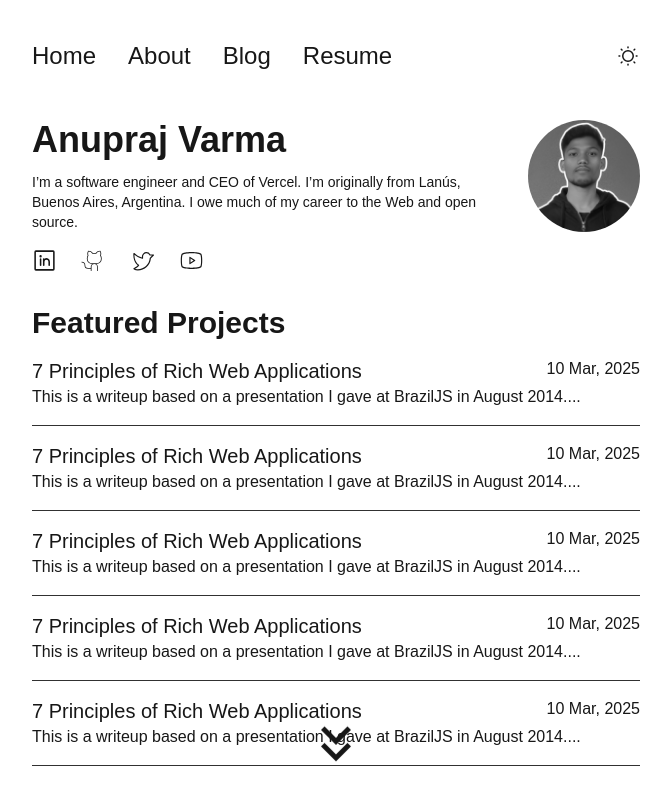
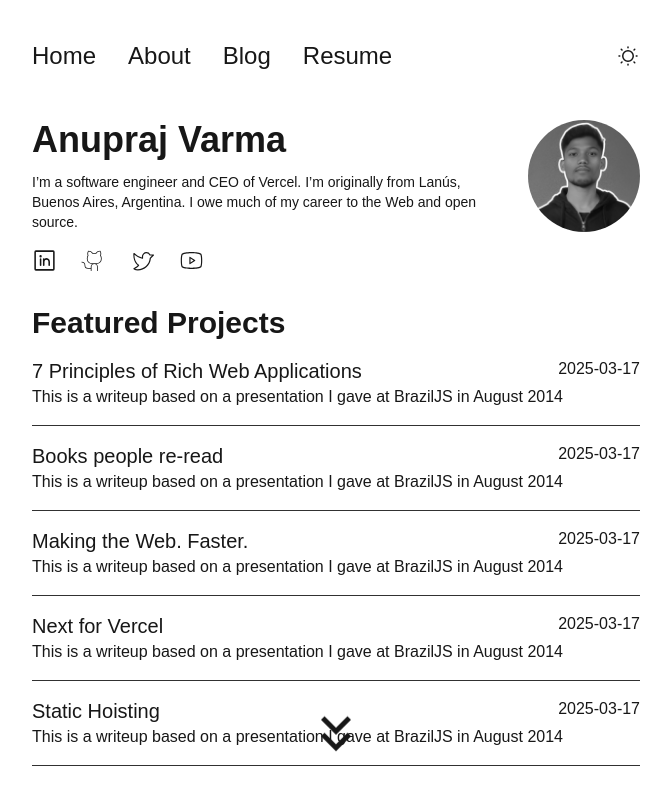
Before and after one commit to anuprajvarma/portfolio, a Next.js app: page / in a window 1280 px wide. Shown: the top 800 px of the page, without its empty margins (304-975 px from the left). Built offline with nearby package versions, Linux system fonts and the light colour scheme.

Commit message:
reafactoring code: first made a component for all social media links second remove custom blog list and fetch allblogs and render by map funtion

```diff
--- a/app/page.tsx
+++ b/app/page.tsx
@@ -1,9 +1,88 @@
-import Home from "@/components/Home";
+import Image from "next/image";
+import { getAllPosts } from "@/lib/mdx";
+import { MdKeyboardDoubleArrowDown } from "react-icons/md";
+import Link from "next/link";
+import { Github, Twitter, Linkedin, Youtube } from "@/components/socialLinks";
 
-export default function Page() {
+export default async function Page() {
+  const posts = await getAllPosts();
   return (
     <div className="w-[40rem] m-auto">
-      <Home />
+      <div className="p-4 py-6 w-full flex flex-col gap-8">
+        <div className="flex justify-between w-full">
+          <div className="w-9/12 flex flex-col gap-3">
+            <h1 className="text-4xl font-bold">Anupraj Varma</h1>
+            <div className="flex flex-col gap-4">
+              <p className="text-sm">
+                I’m a software engineer and CEO of Vercel. I’m originally from
+                Lanús, Buenos Aires, Argentina. I owe much of my career to the
+                Web and open source.
+              </p>
+              <div className="flex gap-6 cursor-pointer">
+                <Linkedin />
+                <Github />
+                <Twitter />
+                <Youtube />
+              </div>
+            </div>
+          </div>
+          <div className="h-[7rem] w-[7rem]">
+            <Image
+              className="rounded-full"
+              src="/portfolio_pic.png"
+              alt="Portfolio pic"
+              width={50}
+              height={50}
+              layout="responsive"
+            />
+          </div>
+        </div>
+        <div>
+          <h1 className="text-3xl font-bold">Featured Projects</h1>
+          <div className="flex flex-col w-full cursor-pointer">
+            {posts.length === 0 ? (
+              <p>No blog posts found.</p>
+            ) : (
+              <>
+                {posts.map((post) => {
+                  return (
+                    <Link
+                      key={post.slug}
+                      href={`/blog/${post.slug}`}
+                      className="py-4 border-b border-grey-light w-full hover:bg-grey"
+                    >
+                      <div className="flex justify-between">
+                        <h2 className="text-xl font-medium">
+                          {post.frontmatter.title}
+                        </h2>
+                        <p>{post.frontmatter.date}</p>
+                      </div>
+                      <p className="font-medium line-clamp-2">
+                        {post.frontmatter.description}
+                      </p>
+                    </Link>
+                  );
+                })}
+              </>
+            )}
+          </div>
+          <div className="flex flex-col cursor-pointer">
+            <div className="relative w-full flex justify-center">
+              <div className="fixed bottom-0 cursor-pointer w-6/12 flex items-center flex-col">
+                <Link
+                  href="/blog"
+                  className="w-4/12 flex flex-col justify-center items-center text-center"
+                >
+                  <MdKeyboardDoubleArrowDown
+                    size={60}
+                    className="my-6 cursor-pointer animate-bounce"
+                  />
+                </Link>
+              </div>
+            </div>
+          </div>
+        </div>
+      </div>
     </div>
   );
 }
--- a/components/Home.tsx
+++ /dev/null
@@ -1,135 +0,0 @@
-import Image from "next/image";
-import {
-  PiGithubLogoThin,
-  PiLinkedinLogo,
-  PiTwitterLogoLight,
-  PiYoutubeLogoLight,
-} from "react-icons/pi";
-import { MdKeyboardDoubleArrowDown } from "react-icons/md";
-import Link from "next/link";
-
-const Home = () => {
-  return (
-    <div className="p-4 py-6 w-full flex flex-col gap-8">
-      <div className="flex justify-between w-full">
-        <div className="w-9/12 flex flex-col gap-3">
-          <h1 className="text-4xl font-bold">Anupraj Varma</h1>
-          <div className="flex flex-col gap-4">
-            <p className="text-sm">
-              I’m a software engineer and CEO of Vercel. I’m originally from
-              Lanús, Buenos Aires, Argentina. I owe much of my career to the Web
-              and open source.
-            </p>
-            <div className="flex gap-6 cursor-pointer">
-              <Link
-                href="https://www.linkedin.com/in/anuprajvarma/"
-                target="_blank"
-              >
-                <PiLinkedinLogo size={25} />
-              </Link>
-              <Link href="https://github.com/anuprajvarma" target="_blank">
-                <PiGithubLogoThin size={25} />
-              </Link>
-              <Link href="https://x.com/Anupraj_varma" target="_blank">
-                <PiTwitterLogoLight size={25} />
-              </Link>
-              <Link href="https://www.youtube.com/@MarkVerma" target="_blank">
-                <PiYoutubeLogoLight size={25} />
-              </Link>
-            </div>
-          </div>
-        </div>
-        <div className="h-[7rem] w-[7rem]">
-          <Image
-            className="rounded-full"
-            src="/portfolio_pic.png"
-            alt="Portfolio pic"
-            width={50}
-            height={50}
-            layout="responsive"
-          />
-        </div>
-      </div>
-      <div>
-        <h1 className="text-3xl font-bold">Featured Projects</h1>
-        <div className="flex flex-col cursor-pointer">
-          <div className="py-4 border-b border-grey-light hover:bg-grey">
-            <div className="flex justify-between">
-              <h2 className="text-xl font-medium">
-                7 Principles of Rich Web Applications
-              </h2>
-              <p>10 Mar, 2025</p>
-            </div>
-            <p className="font-medium">
-              This is a writeup based on a presentation I gave at BrazilJS in
-              August 2014....
-            </p>
-          </div>
-          <div className="py-4 border-b border-grey-light hover:bg-grey">
-            <div className="flex justify-between">
-              <h2 className="text-xl font-medium">
-                7 Principles of Rich Web Applications
-              </h2>
-              <p>10 Mar, 2025</p>
-            </div>
-            <p className="font-medium">
-              This is a writeup based on a presentation I gave at BrazilJS in
-              August 2014....
-            </p>
-          </div>
-          <div className="py-4 border-b border-grey-light hover:bg-grey">
-            <div className="flex justify-between">
-              <h2 className="text-xl font-medium">
-                7 Principles of Rich Web Applications
-              </h2>
-              <p>10 Mar, 2025</p>
-            </div>
-            <p className="font-medium">
-              This is a writeup based on a presentation I gave at BrazilJS in
-              August 2014....
-            </p>
-          </div>
-          <div className="py-4 border-b border-grey-light hover:bg-grey">
-            <div className="flex justify-between">
-              <h2 className="text-xl font-medium">
-                7 Principles of Rich Web Applications
-              </h2>
-              <p>10 Mar, 2025</p>
-            </div>
-            <p className="font-medium">
-              This is a writeup based on a presentation I gave at BrazilJS in
-              August 2014....
-            </p>
-          </div>
-          <div className="relative w-full flex justify-center">
-            <div className="py-4 border-b w-full border-grey-light hover:bg-grey ">
-              <div className="flex justify-between">
-                <h2 className="text-xl font-medium">
-                  7 Principles of Rich Web Applications
-                </h2>
-                <p>10 Mar, 2025</p>
-              </div>
-              <p className="font-medium">
-                This is a writeup based on a presentation I gave at BrazilJS in
-                August 2014....
-              </p>
-            </div>
-            <div className="fixed bottom-0 cursor-pointer w-6/12 flex items-center flex-col">
-              <Link
-                href="/blog"
-                className="w-4/12 flex flex-col justify-center items-center text-center"
-              >
-                <MdKeyboardDoubleArrowDown
-                  size={60}
-                  className="my-6 cursor-pointer animate-bounce"
-                />
-              </Link>
-            </div>
-          </div>
-        </div>
-      </div>
-    </div>
-  );
-};
-
-export default Home;
--- /dev/null
+++ b/components/socialLinks.tsx
@@ -0,0 +1,48 @@
+import {
+  PiGithubLogoThin,
+  PiLinkedinLogo,
+  PiTwitterLogoLight,
+  PiYoutubeLogoLight,
+} from "react-icons/pi";
+import { CiLink } from "react-icons/ci";
+import Link from "next/link";
+
+export function Github() {
+  return (
+    <Link href="https://github.com/anuprajvarma" target="_blank">
+      <PiGithubLogoThin size={25} />
+    </Link>
+  );
+}
+
+export function Linkedin() {
+  return (
+    <Link href="https://www.linkedin.com/in/anuprajvarma/" target="_blank">
+      <PiLinkedinLogo size={25} />
+    </Link>
+  );
+}
+
+export function Twitter() {
+  return (
+    <Link href="https://x.com/Anupraj_varma" target="_blank">
+      <PiTwitterLogoLight size={25} />
+    </Link>
+  );
+}
+
+export function Youtube() {
+  return (
+    <Link href="https://www.youtube.com/@MarkVerma" target="_blank">
+      <PiYoutubeLogoLight size={25} />
+    </Link>
+  );
+}
+
+export function link() {
+  return (
+    <Link href="https://sync-code1.herokuapp.com/" target="_blank">
+      <CiLink size={25} />
+    </Link>
+  );
+}
```
